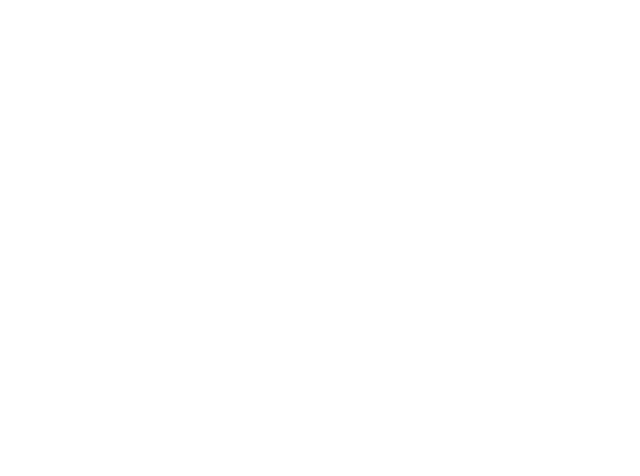
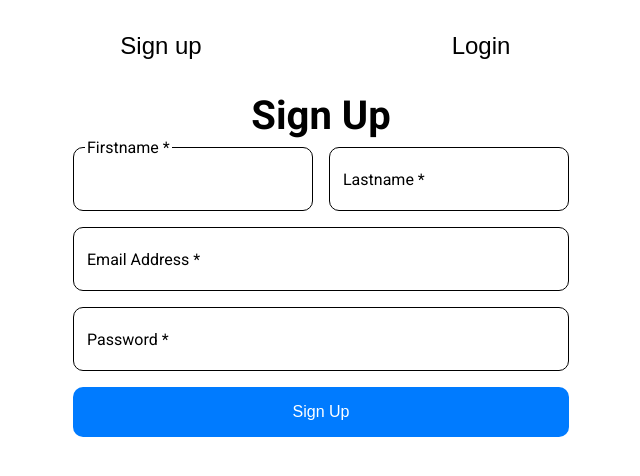
Before and after one commit to Hack-Your-Own-Holmes/mock-interview, a React (Create React App) app: page /auth in a window 1280 px wide. Shown: the top 476 px of the page, without its empty margins (319-959 px from the left). Built offline with nearby package versions, Linux system fonts and the light colour scheme.

Commit message:
auth feature

```diff
--- a/src/App.js
+++ b/src/App.js
@@ -3,6 +3,7 @@ import "./styles/globals.css";
 import WelcomeScreen from "./scenes/WelcomeScreen";
 import InterviewScene from "./scenes/InterviewScreen";
 import ReviewScreen from "./scenes/ReviewScreen";
+import AuthScreen from "./scenes/AuthScreen";
 import {ThemeProvider} from "styled-components";
 import {themes} from "./styles/theme";
 import {Switch, Route} from "react-router-dom";
@@ -12,6 +13,7 @@ function App() {
         <ThemeProvider theme={themes}>
             <Switch>
                 <Route exact path="/" component={WelcomeScreen} />
+                <Route path="/auth" component={AuthScreen} />
                 <Route path="/interview" component={InterviewScene} />
                 <Route path="/review" component={ReviewScreen} />
             </Switch>
--- /dev/null
+++ b/src/components/Auth/Login.js
@@ -0,0 +1,45 @@
+import React,{useState} from 'react';
+import Button from "../../styledElements/Button";
+
+const Login = () => {
+    const [user, setUser] = useState({email:"",password:""});
+    const handleChange=(e)=>{
+        setUser({...user,[e.target.name]:e.target.value});
+    };
+    const handleSubmit=(e)=>{
+        e.preventDefault();
+        console.log(user);
+    };
+    return (
+        <form onSubmit={handleSubmit}>
+            <h1>Login</h1>
+            <div className="form-group">
+                <input
+                    type="text"
+                    id="email"
+                    name="email"
+                    value={user.email}
+                    onChange={handleChange}
+                    required
+                    autoComplete="email"
+                    autoFocus
+                />
+                <label htmlFor="email">Email Address *</label>
+            </div>
+            <div className="form-group">
+                <input
+                    type="password"
+                    id="password"
+                    name="password"
+                    value={user.password}
+                    onChange={handleChange}
+                    required
+                />
+                <label htmlFor="password">Password *</label>
+            </div>
+            <Button color="primary">Login</Button>
+        </form>
+    );
+};
+
+export default Login;
--- /dev/null
+++ b/src/components/Auth/Signup.js
@@ -0,0 +1,75 @@
+import React,{useState} from 'react';
+import Button from "../../styledElements/Button";
+
+const Signup = () => {
+    const [user, setUser] = useState({
+        fName:"",
+        lName:"",
+        email:"",
+        password:""
+    });
+    const handleChange=(e)=>{
+        setUser({...user,[e.target.name]:e.target.value});
+    };
+    const handleSubmit=(e)=>{
+        e.preventDefault();
+        console.log(user);
+    };
+    return (
+        <form onSubmit={handleSubmit}>
+            <h1>Sign Up</h1>
+            <div className="form-group top">
+                <input
+                    type="text"
+                    id="firstname"
+                    name="fName"
+                    value={user.fName}
+                    onChange={handleChange}
+                    required
+                    autoComplete="given-name"
+                    autoFocus
+                />
+                <label htmlFor="firstname">Firstname *</label>
+            </div>
+            <div className="form-group top">
+                <input
+                    type="text"
+                    id="lastname"
+                    name="lName"
+                    value={user.lName}
+                    onChange={handleChange}
+                    required
+                    autoComplete="family-name"
+                />
+                <label htmlFor="lastname">Lastname *</label>
+            </div>
+            <div className="form-group">
+                <input
+                    type="text"
+                    id="email"
+                    name="email"
+                    value={user.email}
+                    onChange={handleChange}
+                    required
+                    autoComplete="email"
+                />
+                <label htmlFor="email">Email Address *</label>
+            </div>
+            <div className="form-group">
+                <input
+                    type="password"
+                    id="password"
+                    name="password"
+                    value={user.password}
+                    onChange={handleChange}
+                    autoComplete="current-password"
+                    required
+                />
+                <label htmlFor="password">Password *</label>
+            </div>
+            <Button color="primary">Sign Up</Button>
+        </form>
+    );
+};
+
+export default Signup;
--- /dev/null
+++ b/src/scenes/AuthScreen.js
@@ -0,0 +1,31 @@
+import React from 'react';
+import Auth from "../styledElements/Auth";
+import Login from "../components/Auth/Login";
+import Signup from "../components/Auth/Signup";
+
+const AuthScreen = () => {
+    const [state, setState] = React.useState("sign up");
+    const handleChange=(e)=>{
+        setState(e.target.textContent.toLowerCase());
+    };
+    return (
+        <Auth>
+            <div className="switch">
+                <button
+                    onClick={handleChange}
+                >
+                    Sign up
+                </button>
+                <button
+                    onClick={handleChange}
+                >
+                    Login
+                </button>
+            </div>
+
+            {state === "login" ? <Login/> : <Signup/>}
+        </Auth>
+    );
+};
+
+export default AuthScreen;
--- a/src/scenes/WelcomeScreen.js
+++ b/src/scenes/WelcomeScreen.js
@@ -11,7 +11,7 @@ const WelcomeScreen = () => {
         See how you would do during an interview by practicing with our
         interview questions
             </p>
-            <Link to="/interview">
+            <Link to="/auth">
                 <Button color="primary">Let's Go</Button>
             </Link>
         </Welcome>
--- /dev/null
+++ b/src/styledElements/Auth.js
@@ -0,0 +1,87 @@
+import styled from "styled-components";
+
+export default styled.div`
+    width: 100vw;
+    height: 100vh;
+
+    .switch {
+        width: 50%;
+        display: flex;
+        justify-content: space-evenly;
+        margin: ${(props)=> props.theme.font["size-md"]} auto;
+
+        button {
+            border: none;
+            outline: none;
+            background-color: ${(props)=> props.theme.colors.white};
+            font-size: ${(props)=> props.theme.font["size-md"]};
+            cursor: pointer;
+        }
+    }
+
+    form{
+        display: flex;
+        flex-wrap: wrap;
+        width: 40%;
+        margin-left: auto;
+        margin-right: auto;
+
+        h1 {
+            text-align: center;
+            width: 100%;
+        }
+
+        .form-group{
+            position: relative;
+            padding: ${8/16}rem;
+            flex-grow: 0;
+            max-width: 100%;
+            flex-basis: 100%;
+
+            &.top{
+                max-width: 50%;
+                flex-basis: 50%;
+            }
+
+            label{
+                font-size: ${(props)=> props.theme.font["size-sm"]};
+                position: absolute;
+                top: 50%;
+                left: ${20/16}rem;
+                background-color: white;
+                padding: ${2/16}rem;
+                transform: translateY(-50%);
+                transition: all 0.3s ease-in-out;
+
+            }
+            input{
+                width: 100%;
+                height: 4rem;
+                padding: 0.8rem;
+                font-size: ${(props)=> props.theme.font["size-sm"]};
+                border-radius: ${10/16}rem;
+                border: 0.2px solid black;
+
+                &#firstname,&#lastname {
+                    text-transform: capitalize;
+                }
+
+                &:focus,&:active,&:valid{
+                    border: 0.2px solid black;
+                    border-radius: ${10/16}rem;
+                    outline: none;
+
+                    +label{
+                        top: ${8/16}rem;
+                    }
+                }
+            }
+        }
+    }
+    button{
+        display:block;
+        width: 100%;
+        margin: ${8/16}rem;
+    }
+
+`;
--- a/src/styledElements/Welcome.js
+++ b/src/styledElements/Welcome.js
@@ -3,8 +3,10 @@ import styled from "styled-components";
 export const Welcome = styled.div`
 	width: 100vw;
 	height: 100vh;
-	background-image: url(https://images.unsplash.com/photo-1534796636912-3b95b3ab5986?ixlib=rb-1.2.1&ixid=eyJhcHBfaWQiOjEyMDd9&auto=format&fit=crop&w=1502&q=80);
+	background-image: url(https://images.pexels.com/photos/3184465/pexels-photo-3184465.jpeg?auto=compress&cs=tinysrgb&dpr=3&h=750&w=1260);
 	background-repeat: no-repeat;
+	background-position: center;
+	background-size: 100%;
 	display: flex;
 	flex-direction: column;
 	justify-content: space-evenly;
@@ -12,13 +14,13 @@ export const Welcome = styled.div`
 
 	h1 {
 		font-size: ${(props) => props.theme.font.huge};
-		color: ${(props) => props.theme.colors.light};
+		color: ${(props) => props.theme.colors.dark};
 	}
 
 	p {
 		width: 40%;
 		font-size: ${(props) => props.theme.font["size-md"]};
-		color: ${(props) => props.theme.colors.white};
+		color: ${(props) => props.theme.colors.dark};
 		text-align: center;
 	}
 `;
```
